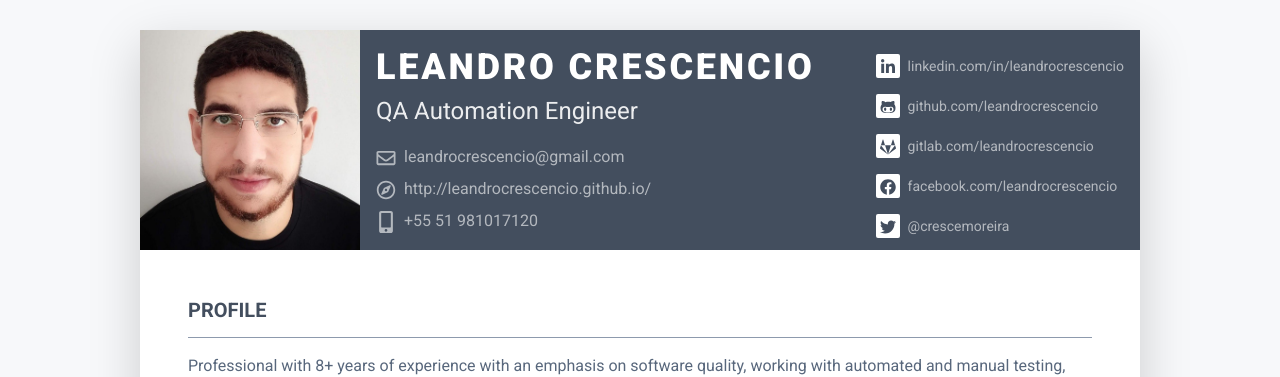
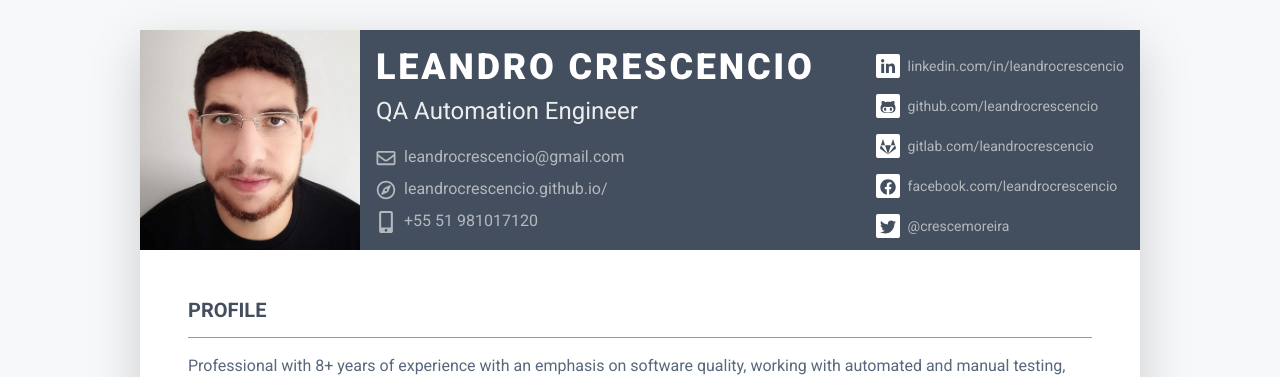
Before and after one commit to leandrocrescencio/leandrocrescencio.github.io, a Jekyll site: the page built from index.html, in a window 1280 px wide and 900 px high. Shown: the top 377 px of the window. Built offline with Jekyll 4.4.1, drawn with Linux system fonts in a browser that asks for light colours; nearby versions of some CDN libraries; some of the changed lines change nothing that is shown.

Commit message:
data update

```diff
--- a/_data/data.yml
+++ b/_data/data.yml
@@ -4,7 +4,7 @@ bio:
   avatar: profile.jpg
   email: leandrocrescencio@gmail.com
   telephone: +55 51 981017120
-  website: http://leandrocrescencio.github.io/
+  website: leandrocrescencio.github.io/
   linkedin: leandrocrescencio
   github: leandrocrescencio
   gitlab: leandrocrescencio
```
